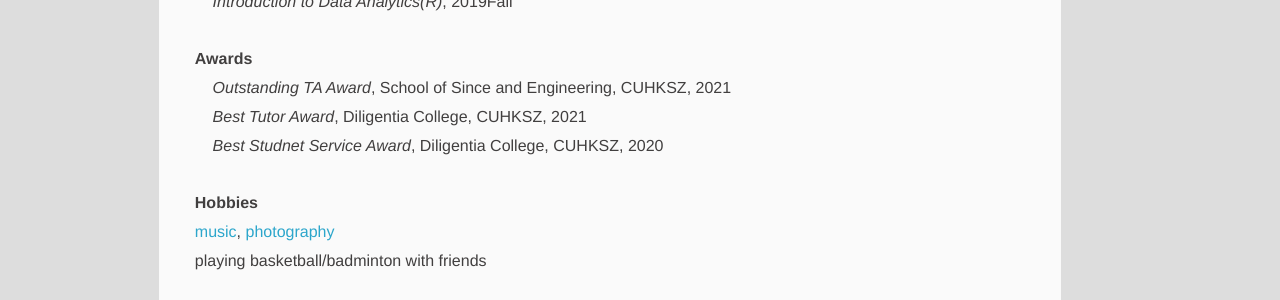
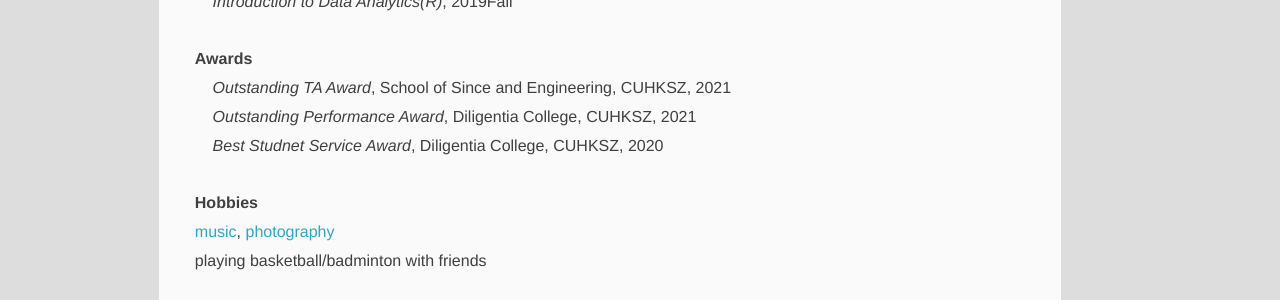
Before and after one commit to PAULYZHENG/paulyzheng.github.io, a Jekyll site: the page built from about/index.html, in a window 1280 px wide. Shown: the part 1759-2059 px from the top of the page. Built offline with Jekyll 4.4.1, drawn with Linux system fonts in a browser that asks for light colours; comment, search, counter and statistics services are not loaded.

Commit message:
Update index.html

```diff
--- a/about/index.html
+++ b/about/index.html
@@ -69,7 +69,7 @@ Teaching Assistant of <br/>
 <B>Awards</B>
 <br/>
 &nbsp &nbsp <I>Outstanding TA Award</I>, School of Since and Engineering, CUHKSZ, 2021<br/>
-&nbsp &nbsp <I>Best Tutor Award</I>, Diligentia College, CUHKSZ, 2021<br/>
+&nbsp &nbsp <I>Outstanding Performance Award</I>, Diligentia College, CUHKSZ, 2021<br/>
 &nbsp &nbsp <I>Best Studnet Service Award</I>, Diligentia College, CUHKSZ, 2020
 <br/>
 
```
